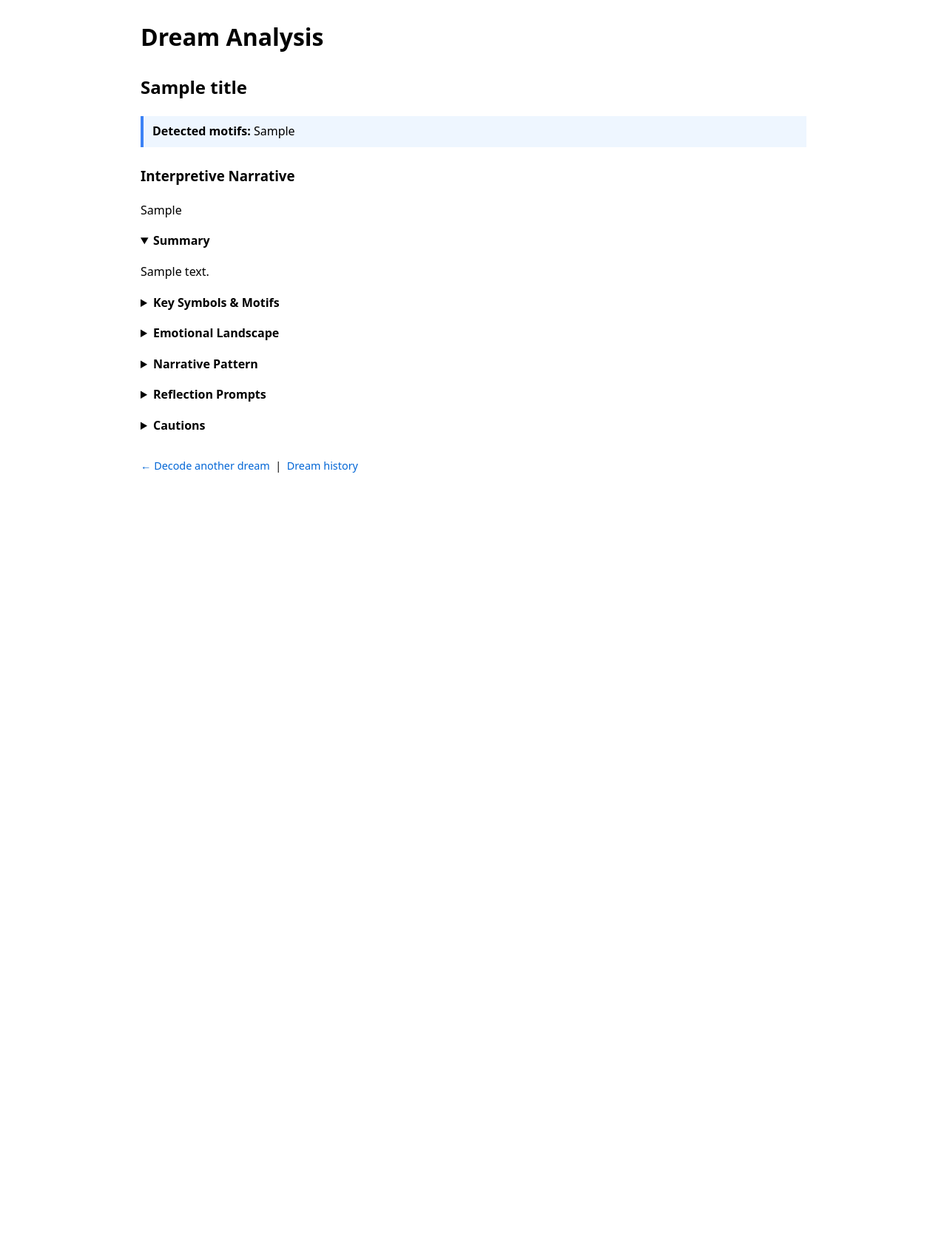
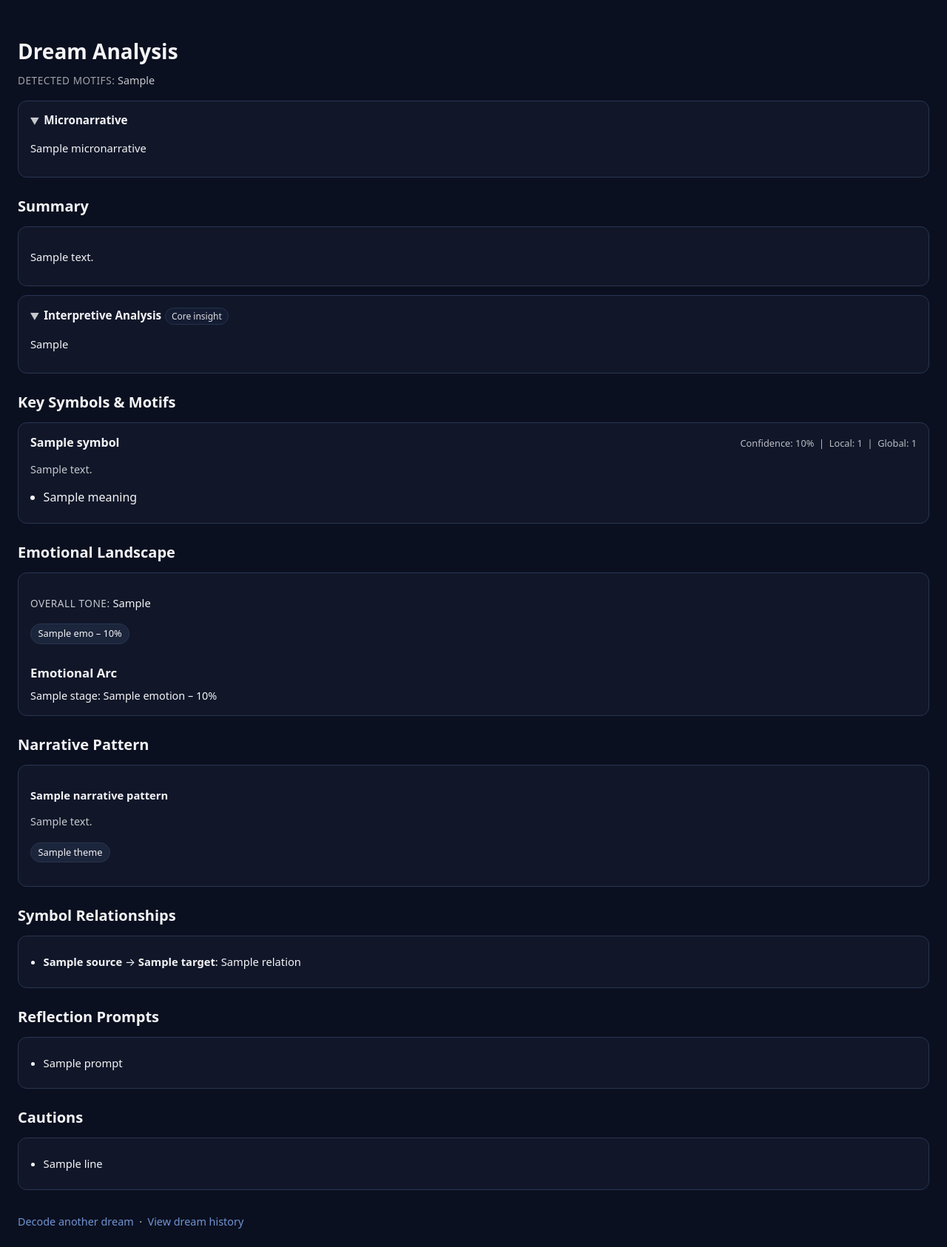
Before and after one commit to kerry-netizen/dream-decoder, a Python web app: template templates/result.html in a window 1280 px wide. Shown: the whole page at 74% size. Before the commit the page ends 639 px from the top, so only its background shows below. Run offline with Jinja, Linux system fonts and the light colour scheme; the template is opened without the code that fills it: most values are stand-ins (such as "Sample title", 1, 10 or a date in 2020).

Commit message:
Fix form action and restore Interpretive Analysis section

```diff
--- a/templates/history.html
+++ b/templates/history.html
@@ -18,6 +18,9 @@
       <div style="display: flex; gap: 0.5rem; align-items: center;">
         <a href="{{ url_for('index') }}" class="dd-icon-button" aria-label="Back to Dream Input">
           ⬅
+        </a>
+        <a href="{{ url_for('search') }}" class="dd-icon-button" aria-label="Search Dreams">
+          🔍
         </a>
         <button id="theme-toggle" class="dd-icon-button" aria-label="Toggle theme">
           🌙
--- a/templates/result.html
+++ b/templates/result.html
@@ -1,137 +1,350 @@
 <!doctype html>
-<html>
+<html lang="en">
 <head>
   <meta charset="utf-8">
-  <title>Dream Decoder – Results</title>
+  <title>Dream Decoder – Result</title>
+  <meta name="viewport" content="width=device-width, initial-scale=1">
+
   <style>
-    body { font-family: system-ui, sans-serif; max-width: 900px; margin: 20px auto; line-height: 1.6; }
-    h1, h2, h3 { margin-top: 24px; }
-    .symbol {
-      margin-bottom: 14px;
-      padding: 10px;
-      border: 1px solid #ccc;
-      border-radius: 6px;
-      background: #fafafa;
+    body {
+      font-family: system-ui, -apple-system, BlinkMacSystemFont, "Segoe UI", sans-serif;
+      margin: 0;
+      padding: 1.5rem;
+      background: #0b1020;
+      color: #f4f4f7;
+      line-height: 1.5;
     }
+
+    a {
+      color: #8ab4ff;
+      text-decoration: none;
+    }
+
+    a:hover {
+      text-decoration: underline;
+    }
+
+    h1, h2, h3 {
+      font-weight: 600;
+      margin-top: 1.5rem;
+      margin-bottom: 0.5rem;
+    }
+
+    h1 {
+      font-size: 1.75rem;
+    }
+
+    h2 {
+      font-size: 1.25rem;
+    }
+
+    h3 {
+      font-size: 1.05rem;
+    }
+
     .meta {
-      color: #555;
-      font-size: 0.9em;
+      font-size: 0.9rem;
+      opacity: 0.8;
+      margin-bottom: 1rem;
     }
-    .banner {
-      padding: 8px 12px;
-      background: #eef6ff;
-      border-left: 4px solid #3c82f6;
-      margin: 18px 0;
+
+    .pill-row {
+      margin: 0.25rem 0 1rem;
     }
-    a { text-decoration: none; color: #0366d6; }
-    a:hover { text-decoration: underline; }
-    .footer-links { margin-top: 30px; font-size: 0.9em; }
-    details { margin-top: 16px; }
-    details summary { cursor: pointer; font-weight: 600; }
+
+    .pill {
+      display: inline-block;
+      padding: 0.2rem 0.6rem;
+      margin: 0.15rem 0.25rem 0.15rem 0;
+      border-radius: 999px;
+      background: #1b253b;
+      font-size: 0.8rem;
+      border: 1px solid #283552;
+    }
+
+    .card {
+      margin: 0.75rem 0;
+      padding: 0.85rem 1rem;
+      border-radius: 0.75rem;
+      border: 1px solid #283552;
+      background: #111729;
+    }
+
+    details.card > summary {
+      cursor: pointer;
+      outline: none;
+      list-style: none;
+    }
+
+    details.card > summary::-webkit-details-marker {
+      display: none;
+    }
+
+    details.card > summary::before {
+      content: "▶";
+      display: inline-block;
+      margin-right: 0.4rem;
+      font-size: 0.8rem;
+      transform-origin: center;
+      transition: transform 0.15s ease-out;
+      opacity: 0.8;
+    }
+
+    details[open].card > summary::before {
+      transform: rotate(90deg);
+    }
+
+    details.card > summary strong {
+      font-size: 0.95rem;
+    }
+
+    .card .body {
+      margin-top: 0.6rem;
+      font-size: 0.92rem;
+    }
+
+    .symbol-header {
+      display: flex;
+      justify-content: space-between;
+      align-items: baseline;
+      gap: 0.5rem;
+    }
+
+    .symbol-name {
+      font-weight: 600;
+    }
+
+    .symbol-meta {
+      font-size: 0.8rem;
+      opacity: 0.75;
+      white-space: nowrap;
+    }
+
+    .muted {
+      opacity: 0.8;
+      font-size: 0.9rem;
+    }
+
+    ul {
+      margin: 0.3rem 0 0.6rem 1.1rem;
+      padding: 0;
+    }
+
+    .footer-links {
+      margin-top: 2rem;
+      font-size: 0.9rem;
+      opacity: 0.8;
+    }
+
+    .badge {
+      display: inline-block;
+      font-size: 0.75rem;
+      padding: 0.1rem 0.5rem;
+      border-radius: 999px;
+      border: 1px solid #283552;
+      background: #141d33;
+      margin-left: 0.3rem;
+      opacity: 0.9;
+    }
+
+    .inline-label {
+      font-size: 0.85rem;
+      opacity: 0.8;
+      text-transform: uppercase;
+      letter-spacing: 0.04em;
+    }
+
+    .arc-item {
+      font-size: 0.9rem;
+      margin: 0.1rem 0;
+    }
+
+    .arc-label {
+      font-weight: 500;
+    }
   </style>
 </head>
 <body>
 
   <h1>Dream Analysis</h1>
 
-  {% if title %}
-    <h2>{{ title }}</h2>
+  <div class="meta">
+    <span class="inline-label">Detected motifs:</span>
+    {% if analysis.detected_keywords and analysis.detected_keywords|length > 0 %}
+      {{ analysis.detected_keywords | join(', ') }}
+    {% else %}
+      none detected
+    {% endif %}
+  </div>
+
+  {% if analysis.micronarrative %}
+    <details class="card" open>
+      <summary><strong>Micronarrative</strong></summary>
+      <div class="body">
+        <p>{{ analysis.micronarrative }}</p>
+      </div>
+    </details>
   {% endif %}
 
-  {% if analysis.detected_keywords %}
-    <div class="banner">
-      <strong>Detected motifs:</strong>
-      {{ analysis.detected_keywords | join(", ") }}
+  {% if analysis.summary %}
+    <h2>Summary</h2>
+    <div class="card">
+      <div class="body">
+        <p>{{ analysis.summary }}</p>
+      </div>
     </div>
   {% endif %}
 
-  <!-- Interpretive Narrative first: main "hit" -->
+  {# ★ NEW: Interpretive Analysis section – this is the “big analysis” you were missing #}
   {% if analysis.interpretive_narrative %}
-    <h3>Interpretive Narrative</h3>
-    <p>{{ analysis.interpretive_narrative }}</p>
+    <details class="card" open>
+      <summary><strong>Interpretive Analysis</strong><span class="badge">Core insight</span></summary>
+      <div class="body">
+        {% for paragraph in analysis.interpretive_narrative.split('\n\n') %}
+          {% if paragraph.strip() %}
+            <p>{{ paragraph }}</p>
+          {% endif %}
+        {% endfor %}
+      </div>
+    </details>
   {% endif %}
 
-  <!-- Everything else is drill-down -->
+  {# Key Symbols & Motifs #}
+  {% if analysis.key_symbols and analysis.key_symbols|length > 0 %}
+    <h2>Key Symbols &amp; Motifs</h2>
 
-  <details open>
-    <summary>Summary</summary>
-    <p>{{ analysis.summary }}</p>
-  </details>
+    {% for sym in analysis.key_symbols %}
+      <div class="card">
+        <div class="symbol-header">
+          <div class="symbol-name">{{ sym.symbol }}</div>
+          <div class="symbol-meta">
+            Confidence: {{ (sym.confidence * 100) | round(0) | int }}%
+            &nbsp;|&nbsp; Local: {{ sym.local_count }} &nbsp;|&nbsp; Global: {{ sym.global_count }}
+          </div>
+        </div>
+        {% if sym.description %}
+          <p class="muted">{{ sym.description }}</p>
+        {% endif %}
 
-  <details>
-    <summary>Key Symbols &amp; Motifs</summary>
-    {% for s in analysis.key_symbols %}
-      <div class="symbol" title="Occurrences in this dream: {{ s.local_count }} | Across all dreams: {{ s.global_count }}">
-        <strong>{{ s.symbol }}</strong><br>
-        <span class="meta">{{ s.description }}</span><br>
+        {% if sym.possible_meanings and sym.possible_meanings|length > 0 %}
           <ul>
-          {% for m in s.possible_meanings %}
-            <li>{{ m }}</li>
+            {% for meaning in sym.possible_meanings %}
+              <li>{{ meaning }}</li>
             {% endfor %}
           </ul>
-        <small class="meta">
-          Confidence: {{ "%.0f"|format(s.confidence * 100) }}% &nbsp;|&nbsp;
-          Local count: {{ s.local_count }} &nbsp;|&nbsp;
-          Global count: {{ s.global_count }}
-        </small>
+        {% endif %}
       </div>
     {% endfor %}
-  </details>
+  {% endif %}
 
-  <details>
-    <summary>Emotional Landscape</summary>
-    <p><strong>Overall tone:</strong> {{ analysis.emotional_profile_tone }}</p>
+  {# Emotional Landscape #}
+  <h2>Emotional Landscape</h2>
+  <div class="card">
+    <div class="body">
+      <p>
+        <span class="inline-label">Overall tone:</span>
+        {{ analysis.emotional_profile_tone or 'unknown' }}
+      </p>
+
+      {% if analysis.emotional_profile_primary and analysis.emotional_profile_primary|length > 0 %}
+        <div class="pill-row">
+          {% for emo in analysis.emotional_profile_primary %}
+            <span class="pill">
+              {{ emo.name }} – {{ (emo.intensity * 100) | round(0) | int }}%
+            </span>
+          {% endfor %}
+        </div>
+      {% else %}
+        <p class="muted">No primary emotional profile detected.</p>
+      {% endif %}
+
+      {% if analysis.emotional_arc and analysis.emotional_arc|length > 0 %}
+        <h3>Emotional Arc</h3>
+        {% for st in analysis.emotional_arc %}
+          <div class="arc-item">
+            <span class="arc-label">
+              {{ st.stage | capitalize }}:
+            </span>
+            {{ st.emotion }} – {{ (st.intensity * 100) | round(0) | int }}%
+          </div>
+        {% endfor %}
+      {% endif %}
+    </div>
+  </div>
+
+  {# Narrative Pattern #}
+  <h2>Narrative Pattern</h2>
+  <div class="card">
+    <div class="body">
+      {% if analysis.narrative_pattern.pattern_name %}
+        <p>
+          <strong>{{ analysis.narrative_pattern.pattern_name }}</strong>
+        </p>
+      {% endif %}
+
+      {% if analysis.narrative_pattern.description %}
+        <p class="muted">{{ analysis.narrative_pattern.description }}</p>
+      {% endif %}
+
+      {% if analysis.narrative_pattern.related_themes and analysis.narrative_pattern.related_themes|length > 0 %}
+        <div class="pill-row">
+          {% for theme in analysis.narrative_pattern.related_themes %}
+            <span class="pill">{{ theme }}</span>
+          {% endfor %}
+        </div>
+      {% endif %}
+    </div>
+  </div>
+
+  {# Symbol Relationships (optional, but nice when present) #}
+  {% if analysis.symbol_relations and analysis.symbol_relations|length > 0 %}
+    <h2>Symbol Relationships</h2>
+    <div class="card">
+      <div class="body">
         <ul>
-      {% for e in analysis.emotional_profile_primary %}
-        <li>{{ e.name }} – {{ "%.0f"|format(e.intensity * 100) }}%</li>
-      {% endfor %}
-    </ul>
-
-    {% if analysis.emotional_arc %}
-      <h4>Emotional Arc</h4>
-      <ul>
-        {% for st in analysis.emotional_arc %}
+          {% for rel in analysis.symbol_relations %}
             <li>
-            <strong>{{ st.stage|capitalize }}:</strong>
-            {{ st.emotion }} – {{ "%.0f"|format(st.intensity * 100) }}%
+              <strong>{{ rel.source }}</strong> → <strong>{{ rel.target }}</strong>:
+              {{ rel.relation }}
             </li>
           {% endfor %}
         </ul>
+      </div>
+    </div>
   {% endif %}
-  </details>
 
-  <details>
-    <summary>Narrative Pattern</summary>
-    <p><strong>{{ analysis.narrative_pattern.pattern_name }}</strong></p>
-    <p>{{ analysis.narrative_pattern.description }}</p>
+  {# Reflection Prompts #}
+  {% if analysis.reflection_prompts and analysis.reflection_prompts|length > 0 %}
+    <h2>Reflection Prompts</h2>
+    <div class="card">
+      <div class="body">
         <ul>
-      {% for t in analysis.narrative_pattern.related_themes %}
-        <li>{{ t }}</li>
+          {% for prompt in analysis.reflection_prompts %}
+            <li>{{ prompt }}</li>
           {% endfor %}
         </ul>
-  </details>
+      </div>
+    </div>
+  {% endif %}
 
-  <details>
-    <summary>Reflection Prompts</summary>
+  {# Cautions #}
+  {% if analysis.cautions and analysis.cautions|length > 0 %}
+    <h2>Cautions</h2>
+    <div class="card">
+      <div class="body">
         <ul>
-      {% for q in analysis.reflection_prompts %}
-        <li>{{ q }}</li>
+          {% for line in analysis.cautions %}
+            <li>{{ line }}</li>
           {% endfor %}
         </ul>
-  </details>
-
-  <details>
-    <summary>Cautions</summary>
-    <ul>
-      {% for c in analysis.cautions %}
-        <li>{{ c }}</li>
-      {% endfor %}
-    </ul>
-  </details>
+      </div>
+    </div>
+  {% endif %}
 
   <div class="footer-links">
-    <a href="/">← Decode another dream</a> &nbsp;|&nbsp;
-    <a href="/history">Dream history</a>
+    <a href="{{ url_for('index') }}">Decode another dream</a>
+    &nbsp;·&nbsp;
+    <a href="{{ url_for('history') }}">View dream history</a>
   </div>
 
 </body>
```
Also changed, not shown: templates/index.html (+53 -43 lines), templates/search.html (added, +97 -0 lines). Lines whose indentation alone changed are shown as unchanged.
